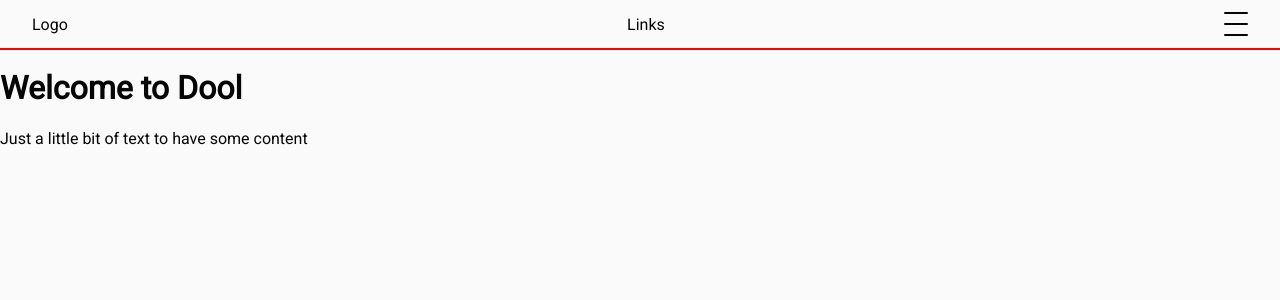
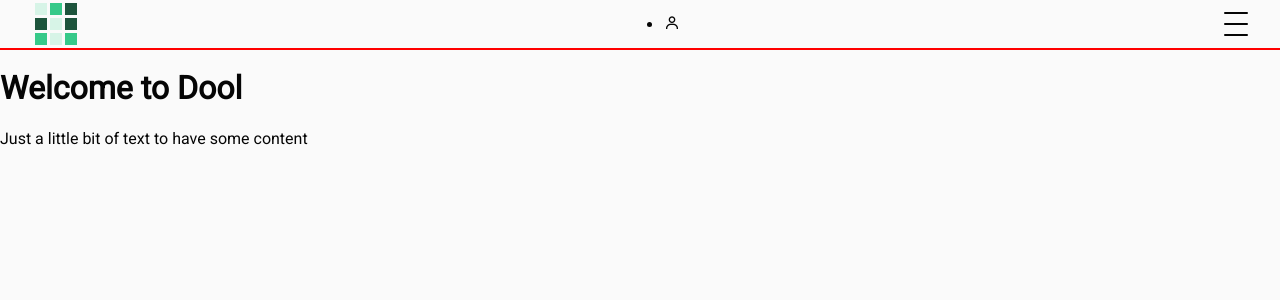
Before and after one commit to Dlurak/dloolFrontend, a SvelteKit app: page / in a window 1280 px wide. Shown: the top 300 px of the page. Built offline with nearby package versions, Linux system fonts and the light colour scheme.

Commit message:
added a Logo

```diff
--- a/src/app.html
+++ b/src/app.html
@@ -4,6 +4,7 @@
 		<meta charset="utf-8" />
 		<link rel="icon" href="%sveltekit.assets%/favicon.png" />
 		<link rel="stylesheet" href="%sveltekit.assets%/global.css" />
+		<link href="https://unpkg.com/boxicons@2.1.4/css/boxicons.min.css" rel="stylesheet" />
 		<meta name="viewport" content="width=device-width" />
 		%sveltekit.head%
 	</head>
--- /dev/null
+++ b/src/lib/Logo.svelte
@@ -0,0 +1,50 @@
+<div id="wrapper">
+	<div id="line">
+		<span class="secondary" /> <span class="accent" /> <span class="primary" />
+	</div>
+	<div id="line">
+		<span class="primary" /> <span class="secondary" /> <span class="primary" />
+	</div>
+	<div id="line">
+		<span class="accent" /> <span class="secondary" /> <span class="accent" />
+	</div>
+</div>
+
+<style>
+	#wrapper {
+		display: flex;
+		flex-direction: column;
+		align-items: stretch;
+		justify-content: space-evenly;
+
+		margin: 0;
+		padding: 0;
+
+		height: 100%;
+		aspect-ratio: 1;
+	}
+
+	#line {
+		width: 100%;
+		height: 25%;
+
+		display: flex;
+		flex-direction: row;
+		justify-content: space-evenly;
+	}
+
+	span {
+		height: 100%;
+		aspect-ratio: 1;
+	}
+
+	.primary {
+		background-color: var(--primary);
+	}
+	.secondary {
+		background-color: var(--secondary);
+	}
+	.accent {
+		background-color: var(--accent);
+	}
+</style>
--- a/src/lib/Navbar.svelte
+++ b/src/lib/Navbar.svelte
@@ -1,10 +1,15 @@
 <script>
+	import Logo from './Logo.svelte';
 	import HamburgerButton from './navbar/hamburgerButton.svelte';
 </script>
 
 <nav>
-	<div>Logo</div>
-	<div>Links</div>
+	<Logo />
+	<ul>
+		<li>
+			<i class="bx bx-user" />
+		</li>
+	</ul>
 	<HamburgerButton />
 </nav>
 
--- a/src/routes/+page.svelte
+++ b/src/routes/+page.svelte
@@ -1,2 +1,6 @@
+<svelte:head>
+	<title>Dlool</title>
+</svelte:head>
+
 <h1>Welcome to Dool</h1>
 <p>Just a little bit of text to have some content</p>
```
